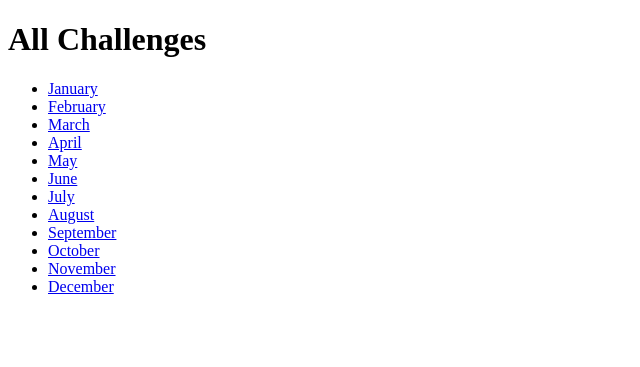
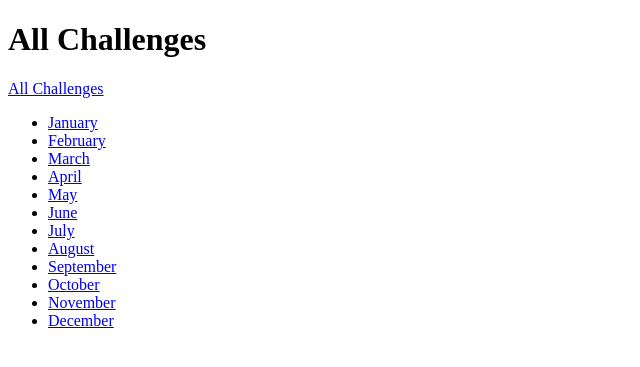
Before and after one commit to Mutotu/django_app, a Django app: page /challenges/ in a window 1280 px wide. Shown: the top 367 px of the page, without its empty margins (0-640 px from the left). Run offline with Django 4.2, Linux system fonts and the light colour scheme.

Commit message:
adding and modifiying html files

```diff
--- a/monthly_challenges/challenges/templates/challenges/challenge.html
+++ b/monthly_challenges/challenges/templates/challenges/challenge.html
@@ -1,5 +1,5 @@
 {%extends "base.html"%} {% block page_title%} {{month_name|title}} {% endblock%}
-{% block content %}
+{% block content %} {% include "challenges/includes/header.html" %}
 <h1>{{ month|title }}'s Challenge</h1>
 {% if text is not None %}
 <h2>{{ text }}</h2>
--- /dev/null
+++ b/monthly_challenges/challenges/templates/challenges/includes/header.html
@@ -0,0 +1,5 @@
+<header>
+  <nav>
+    <a href="{% url "index"}">All Challenges</a>
+  </nav>
+</header>
--- a/monthly_challenges/challenges/templates/challenges/index.html
+++ b/monthly_challenges/challenges/templates/challenges/index.html
@@ -7,6 +7,12 @@
 
 
 {% block content %}
+{% comment %} <header>
+    <nav>
+      <a href="">All Challenges</a>
+    </nav>
+  </header> {% endcomment %}
+  {% include "challenges/includes/header.html" %}
  <ul>
     {% for month in months %}
     <li>
--- a/monthly_challenges/challenges/urls.py
+++ b/monthly_challenges/challenges/urls.py
@@ -5,6 +5,7 @@ from . import views
 urlpatterns = [
     # path('january', views.index),
     # path('february', views.feb),
+    path("", views.index, name="index"), #/challenges/
     path("", views.index), #/challenges/
     path("<int:month>", views.monthly_challenge_by_number),
     path("<str:month>", views.monthly_challenge, name="month-challenge")
--- a/monthly_challenges/templates/base.html
+++ b/monthly_challenges/templates/base.html
@@ -10,6 +10,11 @@
 
   <body>
     <h1>All Challenges </h1>
+    {% comment %} <header>
+        <nav>
+          <a href="">All Challenges</a>
+        </nav>
+      </header> {% endcomment %}
 {% block content%}{%endblock%}
 </body>
 </html>
```
